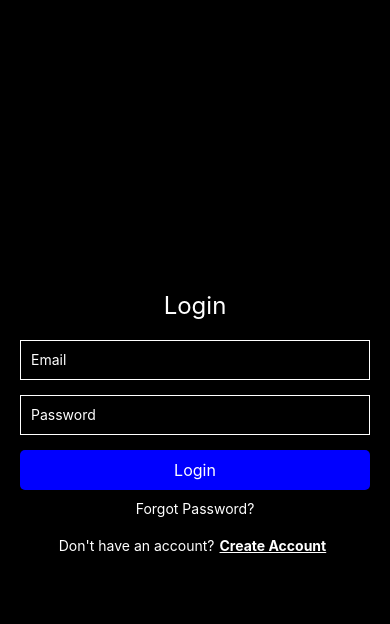
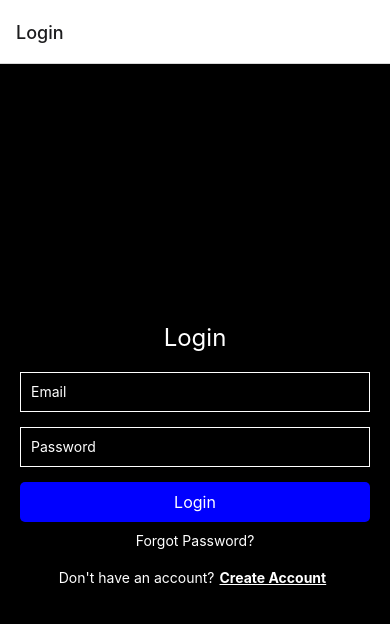
Before and after one commit to ignite2k15/Ignite-Android, a React Native app: screen / in a window 390 px wide. Shown: the top 624 px of the page. Built offline with nearby package versions, Linux system fonts and the light colour scheme.

Commit message:
Finally Added The flow

```diff
--- a/App.js
+++ b/App.js
@@ -1,10 +1,10 @@
 // App.js
 import React from 'react';
-import AppNavigator from './navigation/AppNavigator';
-import LoginScreen from './screens/LoginScreen';
+import AboutCollegeScreen from './screens/AboutCollegeScreen';
+import AppNavigator from './screens/AppNavigator';
 
 const App = () => {
-  return <LoginScreen/>
+  return <AppNavigator/>
 };
 
 export default App;
```
